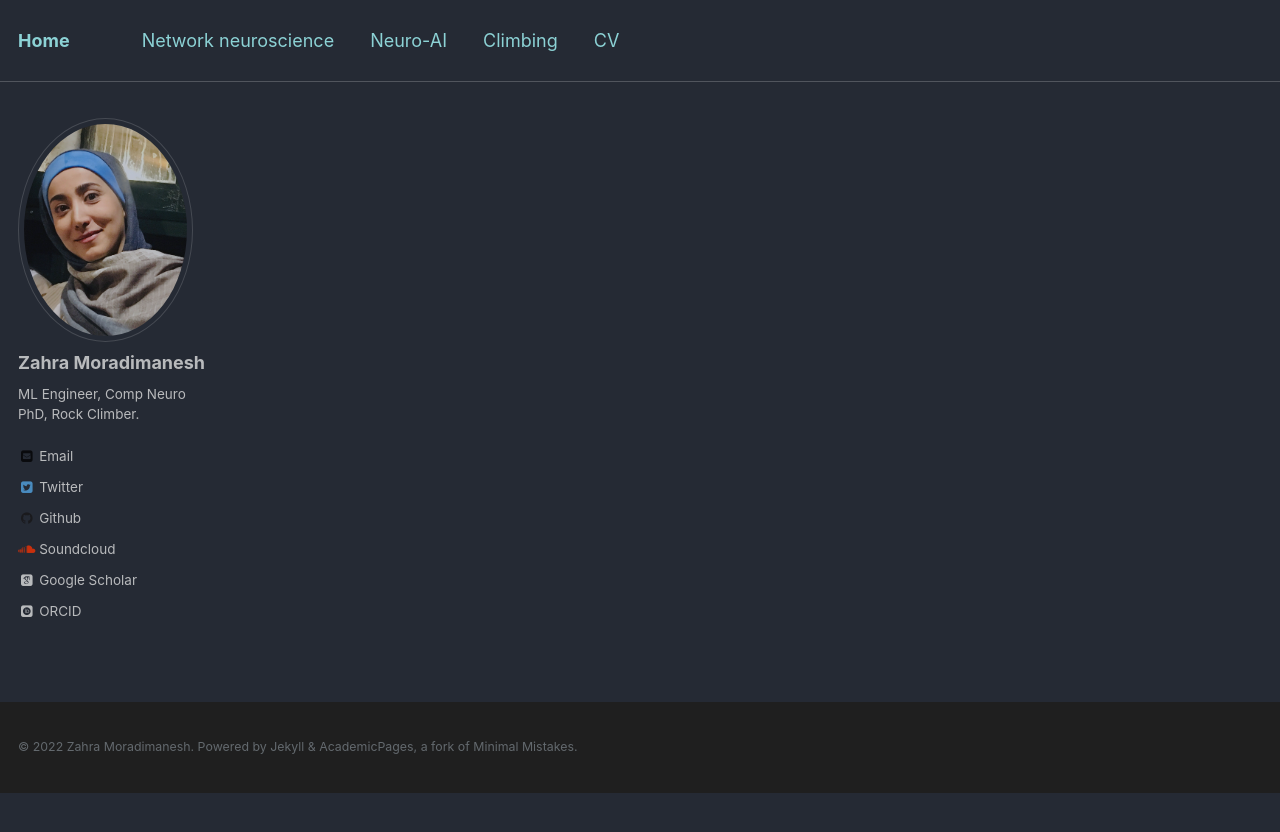
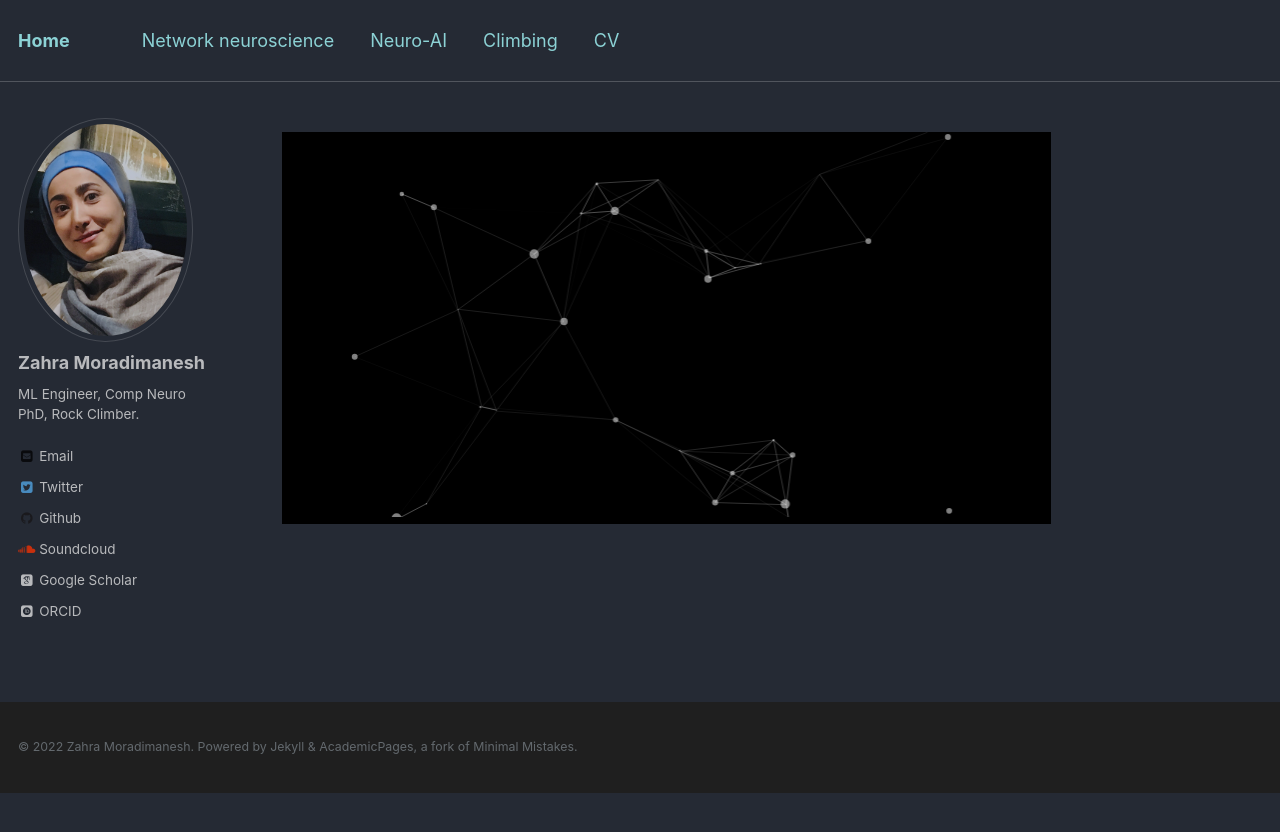
Before and after one commit to zahramor/zahramor.github.io, a Jekyll site: the page built from _pages/about.html, in a window 1280 px wide. Shown: the top 832 px of the page. Built offline with Jekyll 4.4.1, drawn with Linux system fonts in a browser that asks for light colours; some web fonts are replaced.

Commit message:
Update about.html

```diff
--- a/_pages/about.html
+++ b/_pages/about.html
@@ -16,7 +16,7 @@ redirect_from:
     <link rel="stylesheet" href="http://zahramor.github.io/assets/css/style.css">
   </head>
   <body>
-    <div id="particles.js"></div>
+    <div id="particles-js"></div>
     <script type="text/javascript" src="http://zahramor.github.io/assets/js/particles.js"></script>
     <script type="text/javascript" src="http://zahramor.github.io/assets/js/app.js"></script>
     <!--
```
